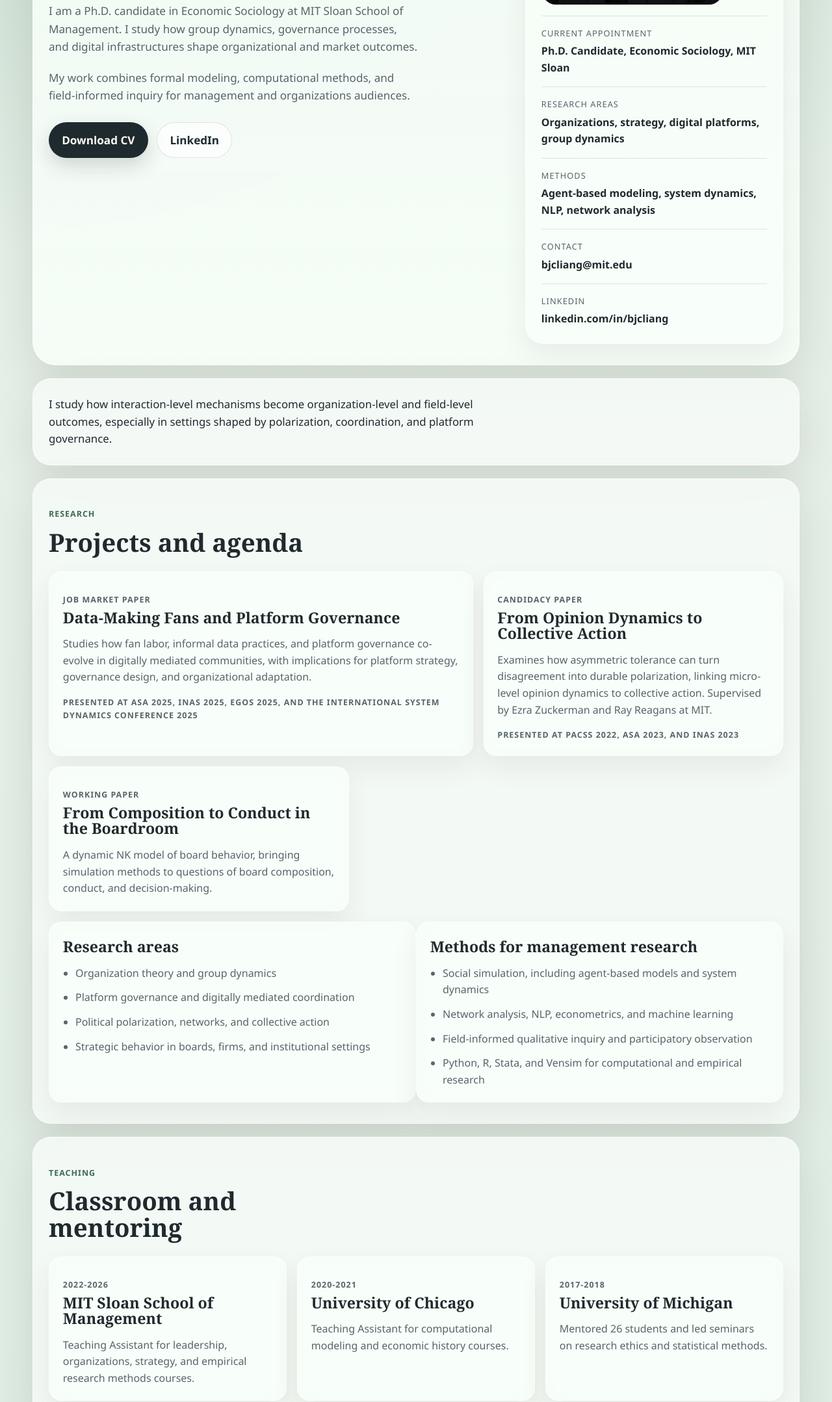
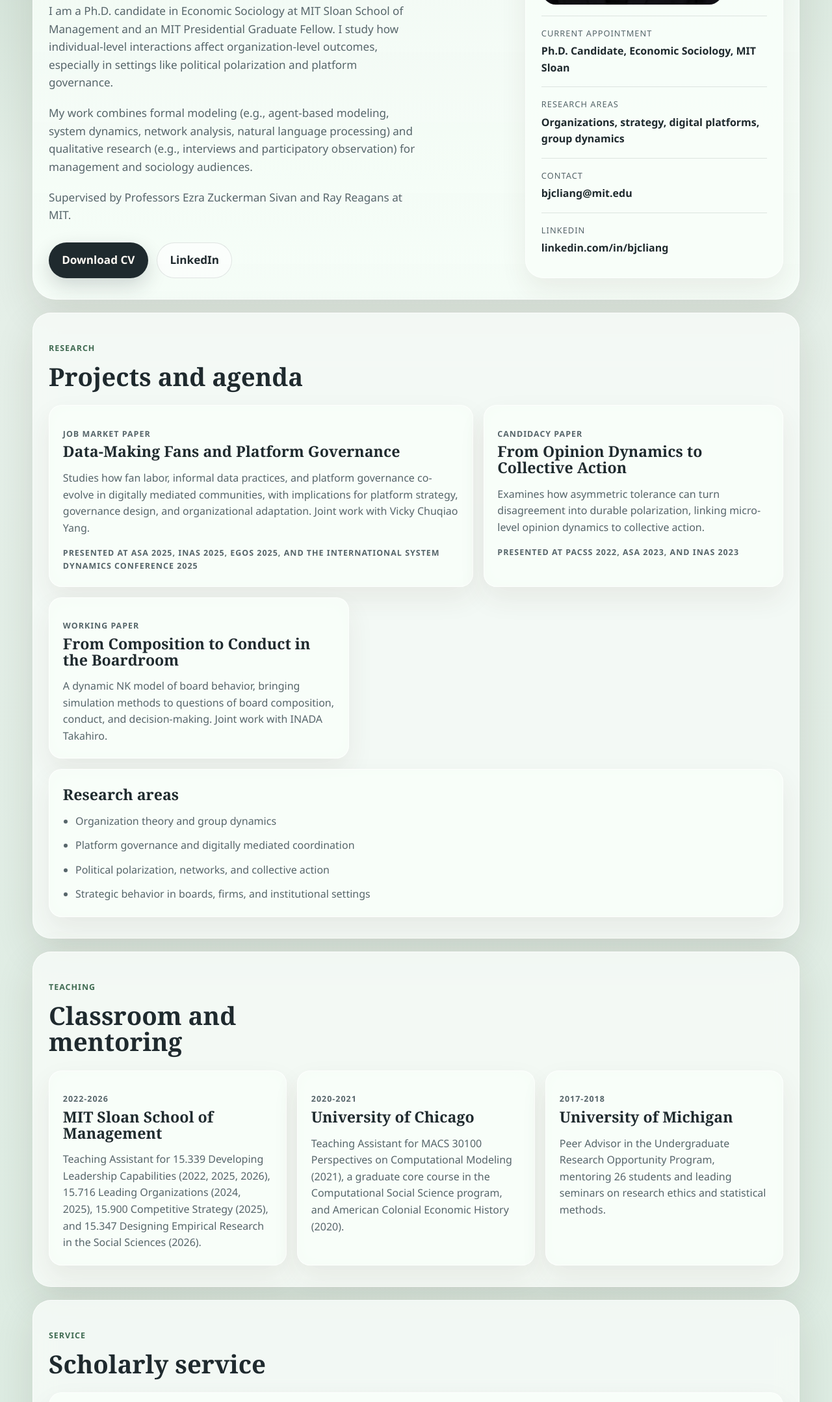
Before and after one commit to bjcliangMIT/personalweb, a plain HTML site: page index.html in a window 1280 px wide. Shown: the part 643-2800 px from the top of the page at 65% size. Drawn offline with Linux system fonts and the light colour scheme.

Commit message:
Update faculty website copy

```diff
--- a/index.html
+++ b/index.html
@@ -18,7 +18,7 @@
           <div class="toplinks">
             <a href="#research">Research</a>
             <a href="#teaching">Teaching</a>
-            <a href="#background">Background</a>
+            <a href="#service">Service</a>
             <a href="Chen_Liang_CV.pdf" target="_blank" rel="noreferrer">CV</a>
           </div>
         </nav>
@@ -30,14 +30,20 @@
             </h1>
             <p class="lede">
               I am a Ph.D. candidate in Economic Sociology at MIT Sloan School
-              of Management. I study how group dynamics, governance processes,
-              and digital infrastructures shape organizational and market
-              outcomes.
+              of Management and an MIT Presidential Graduate Fellow. I study
+              how individual-level interactions affect organization-level
+              outcomes, especially in settings like political polarization and
+              platform governance.
             </p>
             <p class="lede lede-secondary">
-              My work combines formal modeling, computational methods, and
-              field-informed inquiry for management and organizations
-              audiences.
+              My work combines formal modeling (e.g., agent-based modeling,
+              system dynamics, network analysis, natural language processing)
+              and qualitative research (e.g., interviews and participatory
+              observation) for management and sociology audiences.
+            </p>
+            <p class="lede lede-secondary">
+              Supervised by Professors Ezra Zuckerman Sivan and Ray Reagans at
+              MIT.
             </p>
             <div class="actions">
               <a class="button button-primary" href="Chen_Liang_CV.pdf" target="_blank" rel="noreferrer">Download CV</a>
@@ -63,10 +69,6 @@
                 <dd>Organizations, strategy, digital platforms, group dynamics</dd>
               </div>
               <div>
-                <dt>Methods</dt>
-                <dd>Agent-based modeling, system dynamics, NLP, network analysis</dd>
-              </div>
-              <div>
                 <dt>Contact</dt>
                 <dd>bjcliang@mit.edu</dd>
               </div>
@@ -80,14 +82,6 @@
       </header>
 
       <main>
-        <section class="section intro-strip">
-          <p>
-            I study how interaction-level mechanisms become organization-level
-            and field-level outcomes, especially in settings shaped by
-            polarization, coordination, and platform governance.
-          </p>
-        </section>
-
         <section class="section" id="research">
           <div class="section-heading">
             <p class="eyebrow">Research</p>
@@ -102,7 +96,7 @@
                 Studies how fan labor, informal data practices, and platform
                 governance co-evolve in digitally mediated communities, with
                 implications for platform strategy, governance design, and
-                organizational adaptation.
+                organizational adaptation. Joint work with Vicky Chuqiao Yang.
               </p>
               <p class="meta">
                 Presented at ASA 2025, INAS 2025, EGOS 2025, and the
@@ -116,8 +110,7 @@
               <p>
                 Examines how asymmetric tolerance can turn disagreement into
                 durable polarization, linking micro-level opinion dynamics to
-                collective action. Supervised by Ezra Zuckerman and Ray Reagans
-                at MIT.
+                collective action.
               </p>
               <p class="meta">
                 Presented at PaCSS 2022, ASA 2023, and INAS 2023
@@ -130,13 +123,12 @@
               <p>
                 A dynamic NK model of board behavior, bringing simulation
                 methods to questions of board composition, conduct, and
-                decision-making.
+                decision-making. Joint work with INADA Takahiro.
               </p>
             </article>
           </div>
 
-          <div class="two-column">
-            <article class="panel">
+          <article class="panel panel-wide">
             <h3>Research areas</h3>
             <ul class="clean-list">
               <li>Organization theory and group dynamics</li>
@@ -145,17 +137,6 @@
               <li>Strategic behavior in boards, firms, and institutional settings</li>
             </ul>
           </article>
-
-            <article class="panel">
-              <h3>Methods for management research</h3>
-              <ul class="clean-list">
-                <li>Social simulation, including agent-based models and system dynamics</li>
-                <li>Network analysis, NLP, econometrics, and machine learning</li>
-                <li>Field-informed qualitative inquiry and participatory observation</li>
-                <li>Python, R, Stata, and Vensim for computational and empirical research</li>
-              </ul>
-            </article>
-          </div>
         </section>
 
         <section class="section" id="teaching">
@@ -169,8 +150,10 @@
               <p class="timeline-year">2022-2026</p>
               <h3>MIT Sloan School of Management</h3>
               <p>
-                Teaching Assistant for leadership, organizations, strategy, and
-                empirical research methods courses.
+                Teaching Assistant for 15.339 Developing Leadership
+                Capabilities (2022, 2025, 2026), 15.716 Leading Organizations
+                (2024, 2025), 15.900 Competitive Strategy (2025), and 15.347
+                Designing Empirical Research in the Social Sciences (2026).
               </p>
             </article>
 
@@ -178,8 +161,10 @@
               <p class="timeline-year">2020-2021</p>
               <h3>University of Chicago</h3>
               <p>
-                Teaching Assistant for computational modeling and economic
-                history courses.
+                Teaching Assistant for MACS 30100 Perspectives on Computational
+                Modeling (2021), a graduate core course in the Computational
+                Social Science program, and American Colonial Economic History
+                (2020).
               </p>
             </article>
 
@@ -187,55 +172,25 @@
               <p class="timeline-year">2017-2018</p>
               <h3>University of Michigan</h3>
               <p>
-                Mentored 26 students and led seminars on research ethics and
-                statistical methods.
+                Peer Advisor in the Undergraduate Research Opportunity Program,
+                mentoring 26 students and leading seminars on research ethics
+                and statistical methods.
               </p>
             </article>
           </div>
         </section>
 
-        <section class="section" id="background">
+        <section class="section" id="service">
           <div class="section-heading">
-            <p class="eyebrow">Background</p>
-            <h2>Research formation</h2>
+            <p class="eyebrow">Service</p>
+            <h2>Scholarly service</h2>
           </div>
-
-          <div class="three-up">
           <article class="panel">
-              <h3>Business school fit</h3>
-              <p>
-                My training combines organizational sociology, computational
-                social science, and management-school teaching experience.
-              </p>
-            </article>
-
-            <article class="panel">
-              <h3>Empirical range</h3>
-              <p>
-                My research spans firms, political institutions, platform
-                communities, and global policy settings across MIT Sloan, the
-                MIT Center for Collective Intelligence, the University of
-                Chicago Knowledge Lab, AEI, and Peking University.
-              </p>
-            </article>
-
-            <article class="panel">
-              <h3>Scholarly service</h3>
+            <h3>Review activity</h3>
             <p>
               Reviewer for American Sociological Review, MIS Quarterly, the
               Academy of Management Conference, and the International System
               Dynamics Conference.
-              </p>
-            </article>
-          </div>
-
-          <article class="panel panel-wide">
-            <h3>Cross-disciplinary perspective</h3>
-            <p>
-              My academic path combines policy research, computational
-              modeling, and cross-national field experience. It shapes how I
-              study organizations as formal structures embedded in broader
-              social and governance environments.
             </p>
           </article>
         </section>
```
Lines whose indentation alone changed are shown as unchanged.
